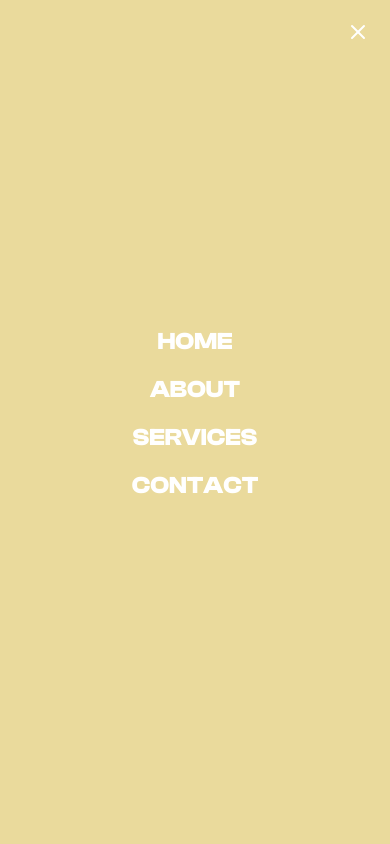
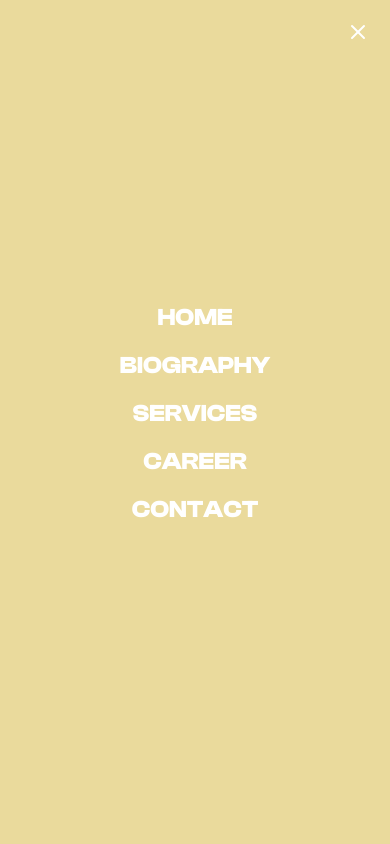
Before and after one commit to admin-tsi/tsi-website, a Next.js app: page /events in a window 390 px wide. Both pictures are taken after a click on the button "Menu". Shown: the top 844 px of the page. Built offline with nearby package versions, Linux system fonts and the light colour scheme.

Commit message:
build: responsivity and menu

```diff
--- a/src/components/Footer.tsx
+++ b/src/components/Footer.tsx
@@ -4,7 +4,10 @@ import { motion } from 'framer-motion';
 
 const Footer: React.FC = () => {
   return (
-    <footer className="bg-primary text-white py-6 font-clash relative ">
+    <footer
+      className="bg-primary text-white py-6 font-clash relative "
+      id="#contact"
+    >
       <div className="mx-auto px-4 flex flex-col">
         <div className="flex flex-col">
           <h1 className="text-slate-300 text-xs uppercase mb-4">
--- a/src/components/Menu.tsx
+++ b/src/components/Menu.tsx
@@ -1,5 +1,15 @@
 import React, { useState, useEffect, MouseEvent } from 'react';
 import { motion } from 'framer-motion';
+import Link from 'next/link';
+
+// Define a type for the name of each menu item
+type MenuItemName = 'Home' | 'Biography' | 'Services' | 'Career' | 'Contact';
+
+// Define the structure of each menu item
+type MenuItem = {
+  name: MenuItemName;
+  url: string;
+};
 
 const Menu: React.FC = () => {
   const [isOpen, setIsOpen] = useState<boolean>(false);
@@ -39,10 +49,7 @@ const Menu: React.FC = () => {
   };
 
   const handleMouseMove = (event: MouseEvent<HTMLLIElement>) => {
-    // Calculate the element's top position relative to the viewport
     const elementTop = event.currentTarget.getBoundingClientRect().top;
-
-    // Adjust mouseYPosition to account for the element's offset
     setMouseYPosition(event.clientY - elementTop);
   };
 
@@ -59,7 +66,22 @@ const Menu: React.FC = () => {
     },
   };
 
-  const menuItems = ['Home', 'About', 'Services', 'Contact'];
+  // Define floating texts with the specific type for keys
+  const floatingTexts: Record<MenuItemName, string> = {
+    Home: 'Welcome',
+    Biography: 'About Me',
+    Services: 'What We Offer',
+    Career: 'Join Us',
+    Contact: 'Get in Touch',
+  };
+
+  const menuItems: MenuItem[] = [
+    { name: 'Home', url: '/' },
+    { name: 'Biography', url: '/biography' },
+    { name: 'Services', url: '/#services' },
+    { name: 'Career', url: '/career' },
+    { name: 'Contact', url: '/#contact' },
+  ];
 
   return (
     <>
@@ -115,7 +137,7 @@ const Menu: React.FC = () => {
               }
               className="mb-4 relative"
             >
-              {item}
+              <Link href={item.url}>{item.name}</Link>
               {hoveredItem === index && (
                 <motion.span
                   style={{
@@ -124,12 +146,12 @@ const Menu: React.FC = () => {
                     top: mouseYPosition,
                   }}
                   variants={floatingTextVariants}
-                  initial="hoverEnd" // Initial state
-                  animate="hoverStart" // Animate to this state on hover start
-                  exit="hoverEnd" // Animate to this state on hover end
+                  initial="hoverEnd"
+                  animate="hoverStart"
+                  exit="hoverEnd"
                   className="text-sm text-white"
                 >
-                  Floating Text
+                  {floatingTexts[item.name]}
                 </motion.span>
               )}
             </motion.li>
```
